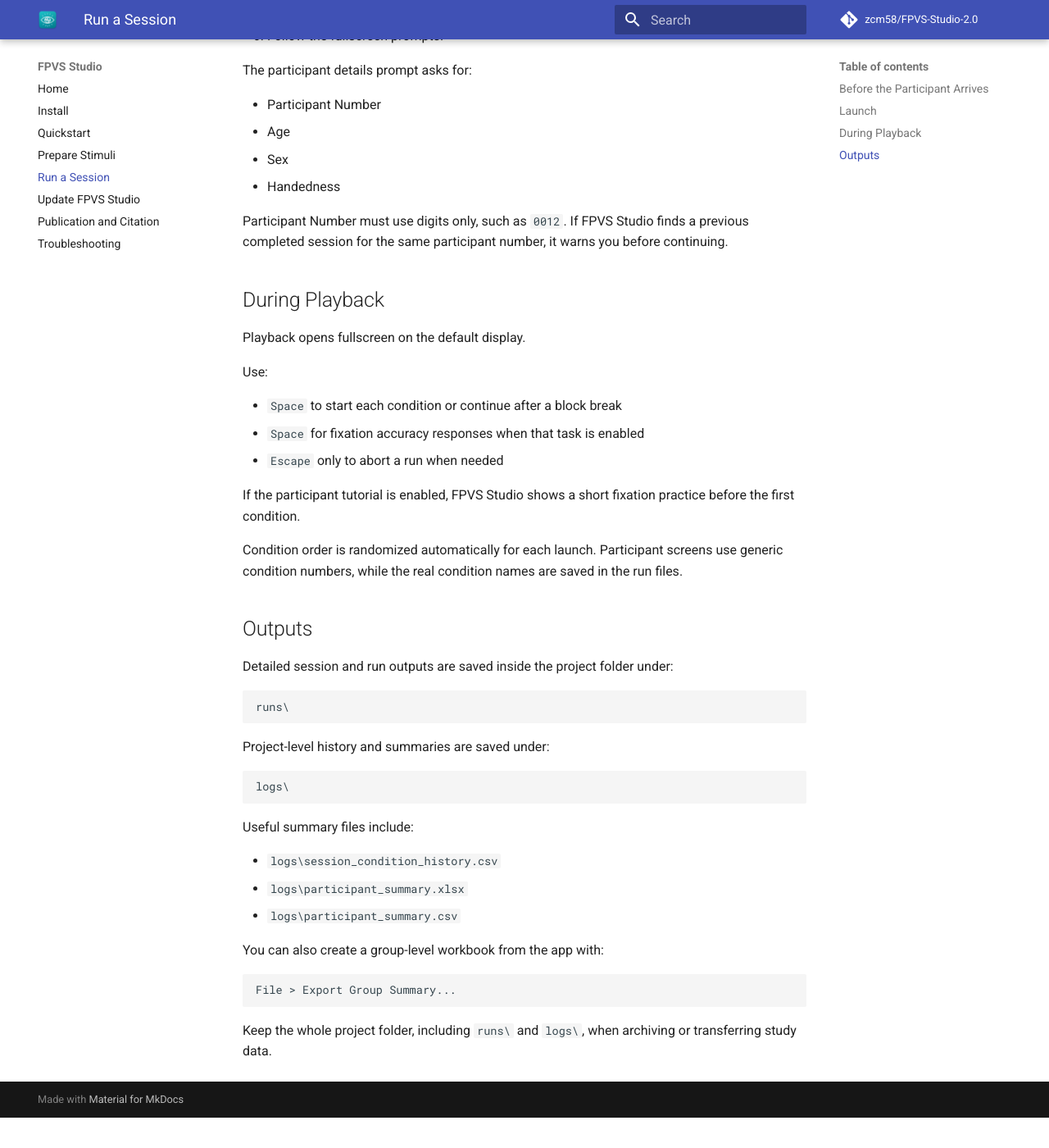
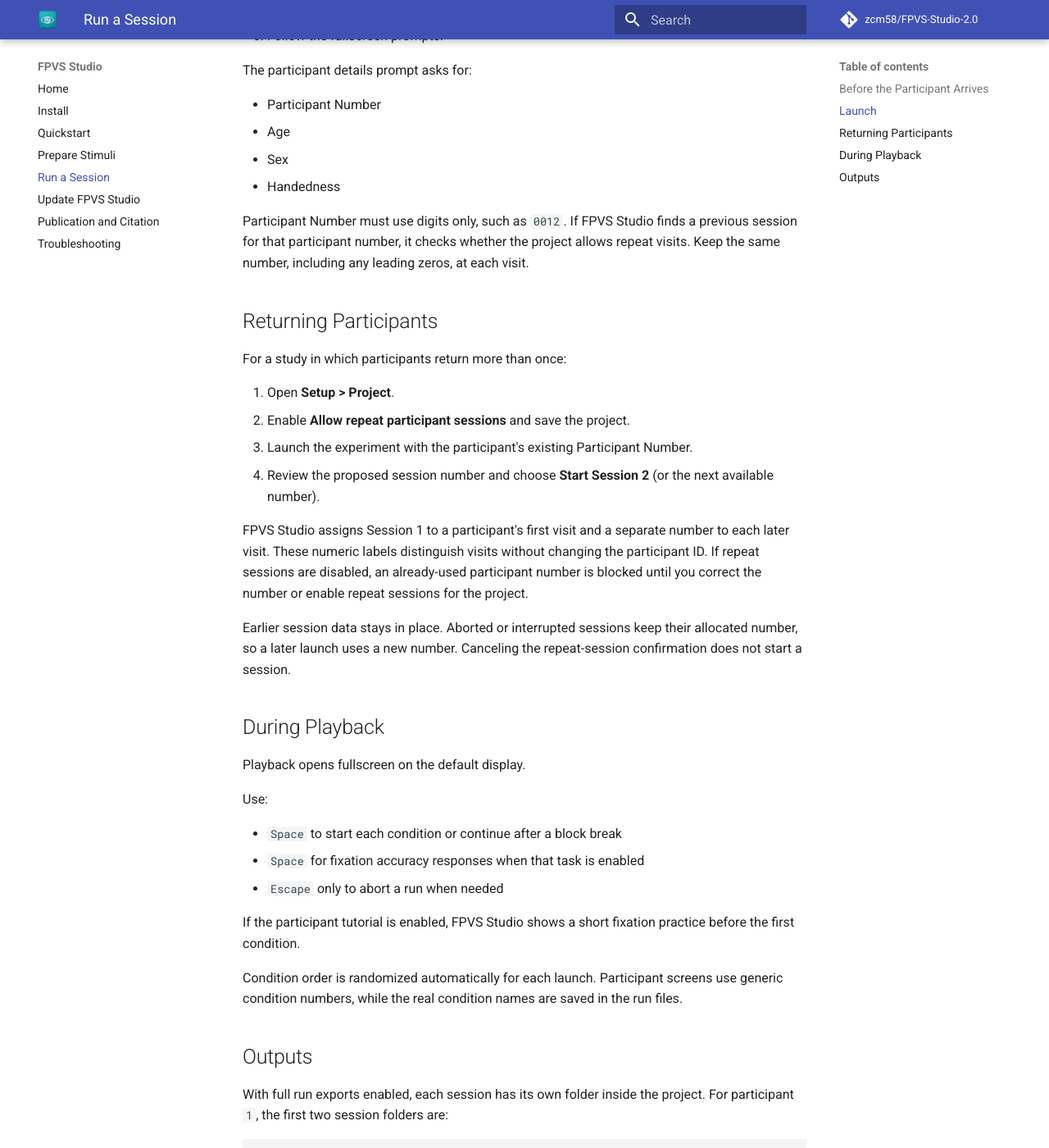
Before and after one commit to zcm58/FPVS-Studio-2.0, an MkDocs documentation site: the page built from docs-site/run-session.md, in a window 1280 px wide and 1400 px high, scrolled down 759 px. Shown: the whole window at 82% size. Built offline with MkDocs 1.6.1 and Material for MkDocs 9.7.7, drawn with Linux system fonts in a browser that asks for light colours; comment, search, counter and statistics services are not loaded; before the commit the page ends 2122 px from its top, so only the background shows below that; some of the changed text lies outside the part shown.

````diff
--- a/docs-site/run-session.md
+++ b/docs-site/run-session.md
@@ -30,8 +30,27 @@ The participant details prompt asks for:
 - Handedness
 
 Participant Number must use digits only, such as `0012`. If FPVS Studio finds a
-previous completed session for the same participant number, it warns you before
-continuing.
+previous session for that participant number, it checks whether the project allows
+repeat visits. Keep the same number, including any leading zeros, at each visit.
+
+## Returning Participants
+
+For a study in which participants return more than once:
+
+1. Open **Setup > Project**.
+2. Enable **Allow repeat participant sessions** and save the project.
+3. Launch the experiment with the participant's existing Participant Number.
+4. Review the proposed session number and choose **Start Session 2** (or the next
+   available number).
+
+FPVS Studio assigns Session 1 to a participant's first visit and a separate number
+to each later visit. These numeric labels distinguish visits without changing the
+participant ID. If repeat sessions are disabled, an already-used participant number
+is blocked until you correct the number or enable repeat sessions for the project.
+
+Earlier session data stays in place. Aborted or interrupted sessions keep their
+allocated number, so a later launch uses a new number. Canceling the repeat-session
+confirmation does not start a session.
 
 ## During Playback
 
@@ -52,10 +71,13 @@ run files.
 
 ## Outputs
 
-Detailed session and run outputs are saved inside the project folder under:
+With full run exports enabled, each session has its own folder inside the project.
+For participant `1`, the first two session folders are:
 
 ```text
 runs\
+  P1_session01\
+  P1_session02\
 ```
 
 Project-level history and summaries are saved under:
@@ -70,10 +92,16 @@ Useful summary files include:
 - `logs\participant_summary.xlsx`
 - `logs\participant_summary.csv`
 
+The participant summary CSV and Excel workbook include both **PID** and
+**Session Number**. Use the pair to identify a visit, for example PID `1`, Session
+Number `2`. The condition history CSV records these as `participant_number` and
+`participant_session_number` for new sessions. Compact export mode keeps the
+project-level logs and summaries without creating detailed session folders.
+
 You can also create a group-level workbook from the app with:
 
 ```text
-File > Export Group Summary...
+File > Export > Group Summary...
 ```
 
 Keep the whole project folder, including `runs\` and `logs\`, when archiving or
--- a/pyproject.toml
+++ b/pyproject.toml
@@ -4,7 +4,7 @@ build-backend = "hatchling.build"
 
 [project]
 name = "fpvs-studio"
-version = "1.5.2"
+version = "1.5.3"
 description = "FPVS Studio in beta release."
 readme = "README.md"
 license = { file = "LICENSE" }
````
Also changed, not shown: docs-site/updates.md (+10 -0 lines), docs/PACKAGING.md (+2 -2 lines), docs/PLANS.md (+1 -0 lines), docs/exec-plans/active/multi-session-release-v1.5.3.md (added, +57 -0 lines).
